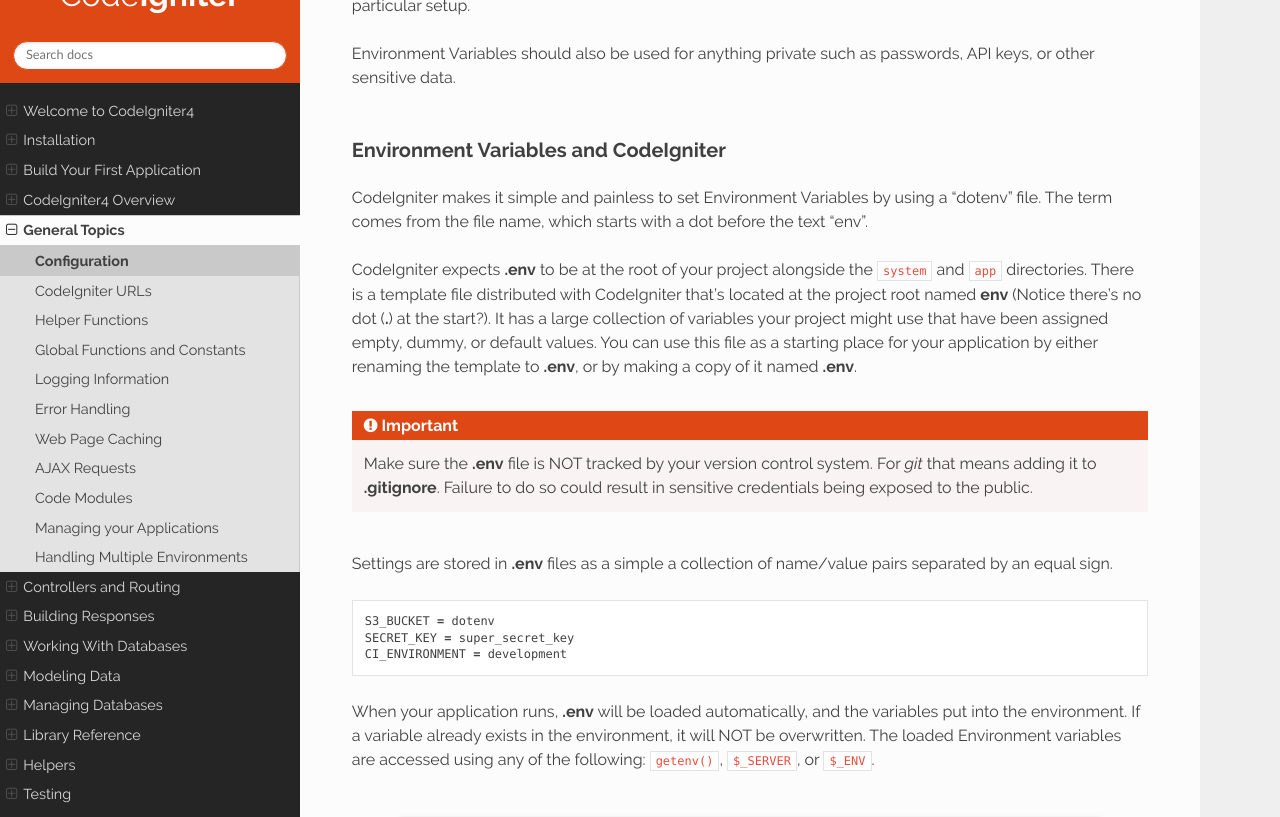
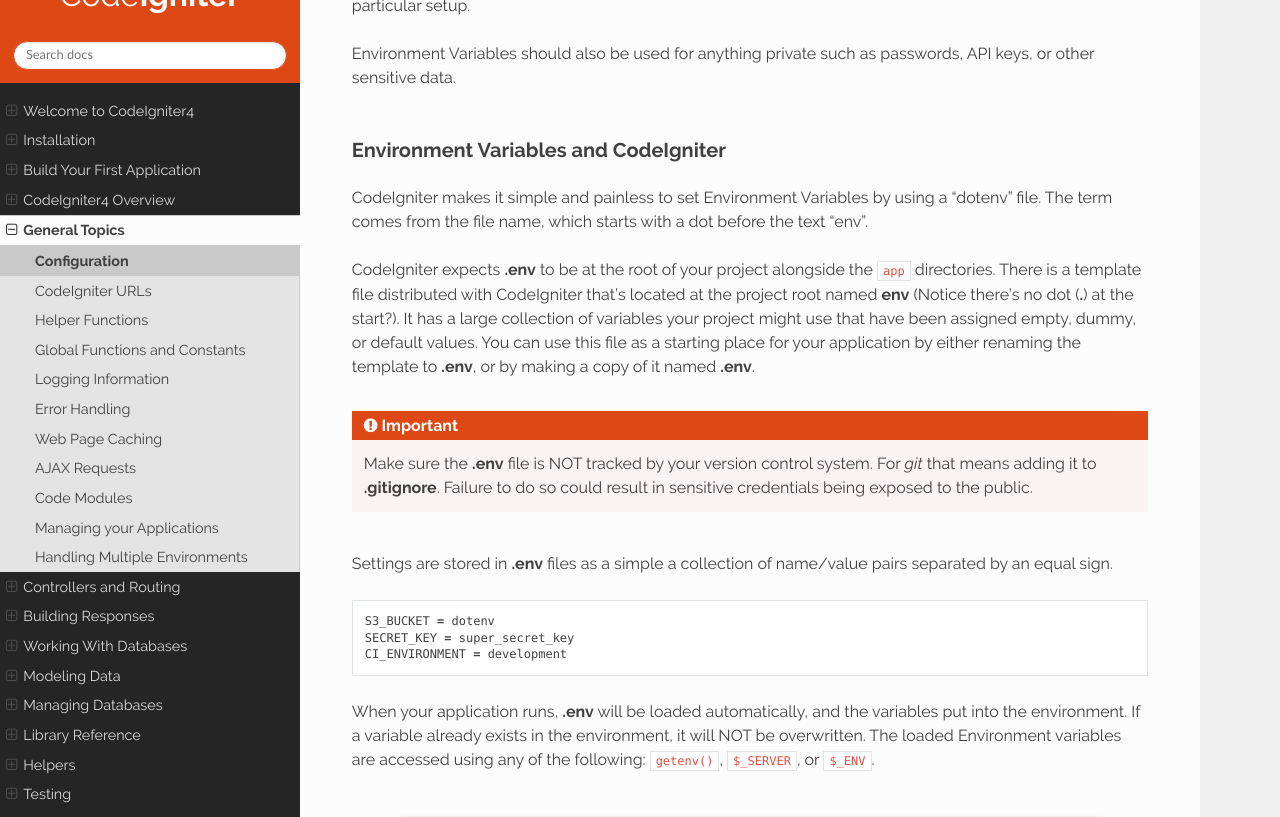
Before and after one commit to NEKOGET/ci4_user_guide_src, a Sphinx documentation site: the page built from source/general/configuration.rst, in a window 1280 px wide and 900 px high, scrolled down 2257 px, cut to the strip 0-817 px from the top of the window. Built offline with Sphinx 7.4.7 and the Read the Docs theme 2.0.0, drawn with Linux system fonts in a browser that asks for light colours.

Commit message:
docs: remove ``system`` because appstarter does not have it alongside ``app``

```diff
--- a/source/general/configuration.rst
+++ b/source/general/configuration.rst
@@ -68,8 +68,8 @@ Environment Variables and CodeIgniter
 
 CodeIgniter makes it simple and painless to set Environment Variables by using a "dotenv" file. The term comes from the file name, which starts with a dot before the text "env".
 
-CodeIgniter expects **.env** to be at the root of your project alongside the ``system``
-and ``app`` directories. There is a template file distributed with CodeIgniter that's
+CodeIgniter expects **.env** to be at the root of your project alongside the
+``app`` directories. There is a template file distributed with CodeIgniter that's
 located at the project root named **env** (Notice there's no dot (**.**) at the start?).
 It has a large collection of variables your project might use that have been assigned
 empty, dummy, or default values. You can use this file as a starting place for your
@@ -221,7 +221,7 @@ Configuring multiple environments is easily accomplished by using a separate **.
 
 The file should not contain every possible setting for every configuration class used by the application. In truth, it should include only those items that are specific to the environment or are sensitive details like passwords and API keys and other information that should not be exposed. But anything that changes between deployments is fair-game.
 
-In each environment, place the **.env** file in the project's root folder. For most setups, this will be the same level as the ``system`` and ``app`` directories.
+In each environment, place the **.env** file in the project's root folder. For most setups, this will be the same level as the ``app`` directories.
 
 Do not track **.env** files with your version control system. If you do, and the repository is made public, you will have put sensitive information where everybody can find it.
 
```
